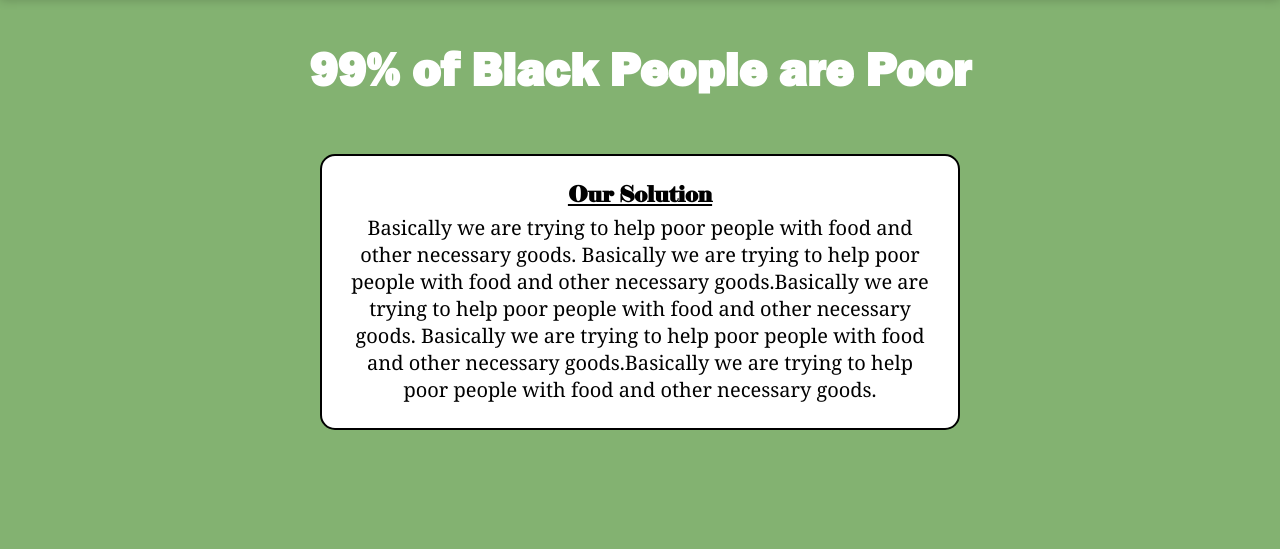
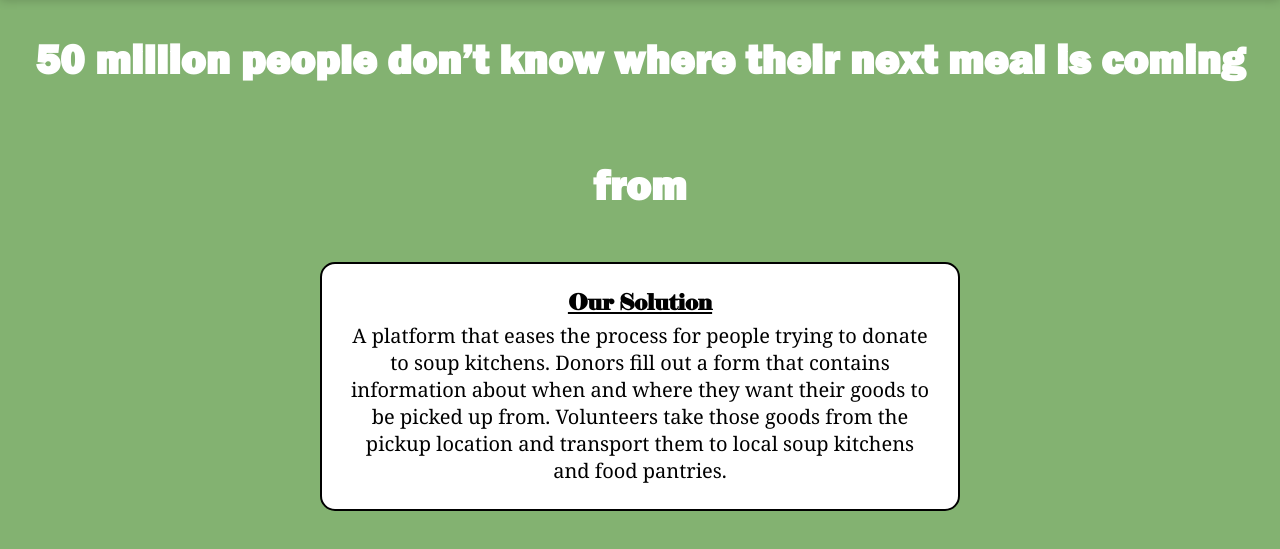
Before and after one commit to prabhask5/HelpingSoup-Website, a plain HTML site: page webdev/pages/main.html in a window 1280 px wide. Shown: the part 123-672 px from the top of the page. Drawn offline with Linux system fonts and the light colour scheme.

Commit message:
Site Content Added

```diff
--- a/webdev/main.css
+++ b/webdev/main.css
@@ -37,7 +37,7 @@ h2{
     justify-content: center;
     align-items: center;
     color: white;
-    font-size: 48px;
+    font-size: 42px;
     text-align: center;
     line-height: 3;
     margin: auto;
--- a/webdev/pages/main.html
+++ b/webdev/pages/main.html
@@ -24,10 +24,10 @@
         </header>
 
 
-        <h2>99% of Black People are Poor</h2>
+        <h2>50 million people don’t know where their next meal is coming from</h2>
         <div class="textBox">
             <h3>Our Solution</h3>
-            Basically we are trying to help poor people with food and other necessary goods. Basically we are trying to help poor people with food and other necessary goods.Basically we are trying to help poor people with food and other necessary goods. Basically we are trying to help poor people with food and other necessary goods.Basically we are trying to help poor people with food and other necessary goods.
+            A platform that eases the process for people trying to donate to soup kitchens. Donors fill out a form that contains information about when and where they want their goods to be picked up from. Volunteers take those goods from the pickup location and transport them to local soup kitchens and food pantries.
         </div>
     </body>
 </html>
```
